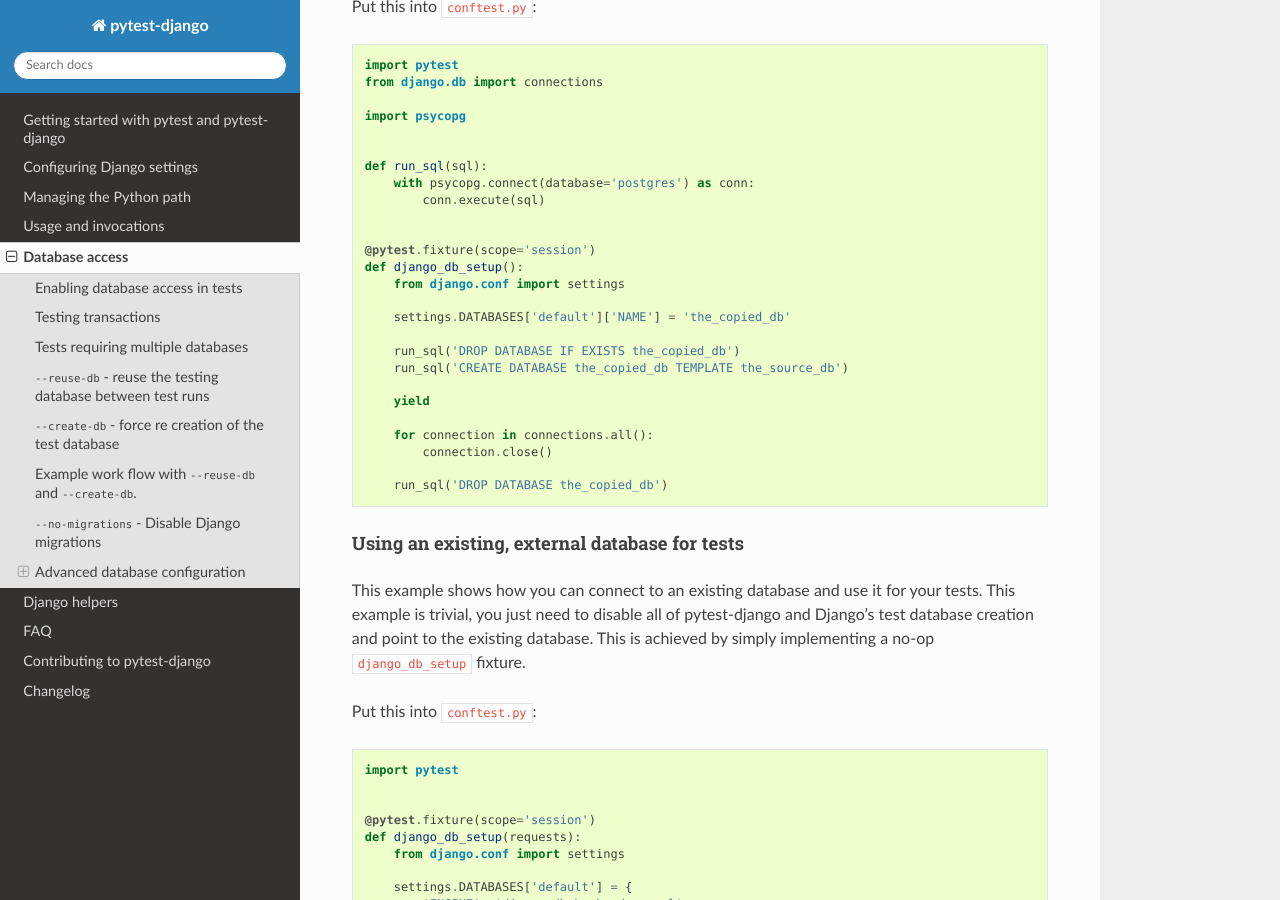
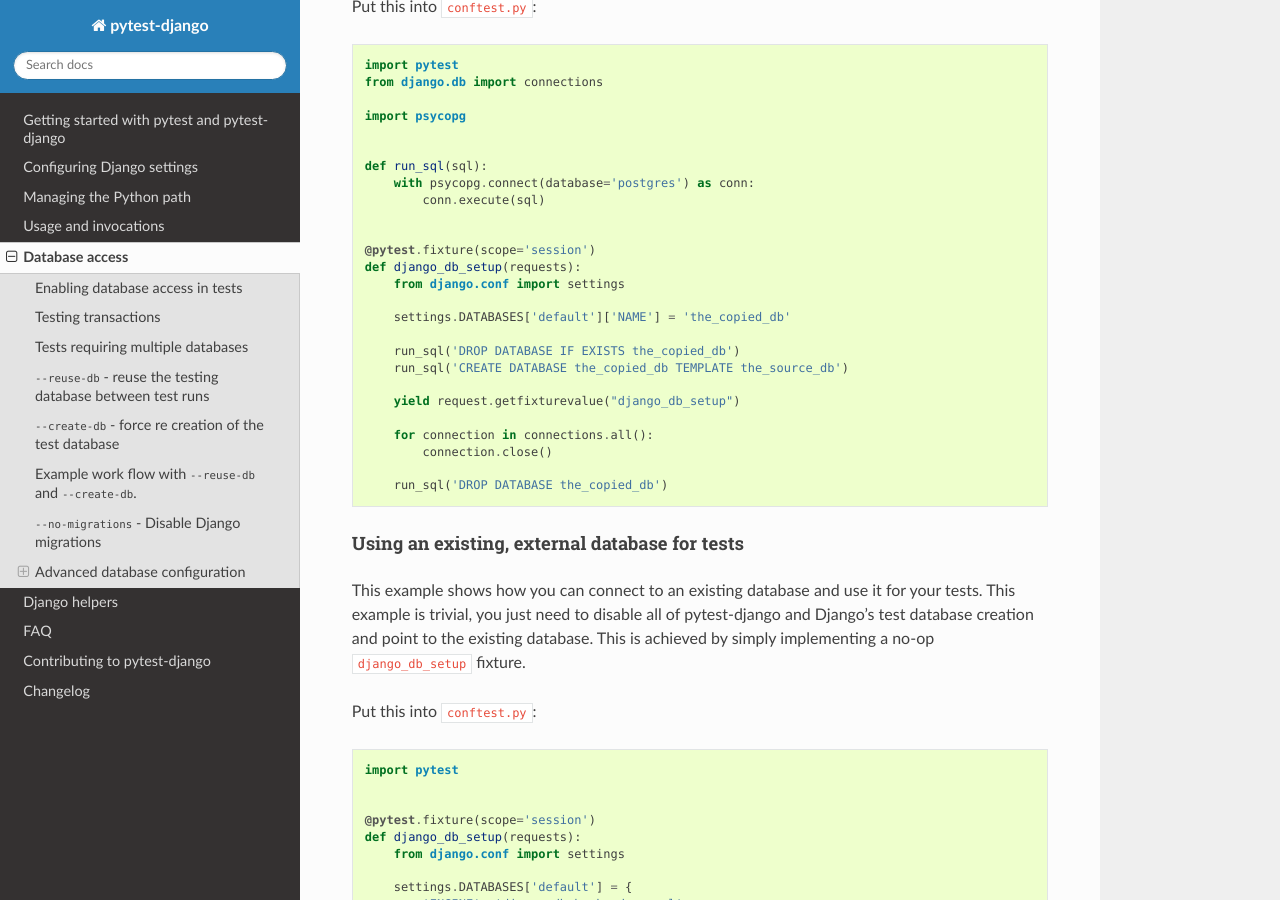
Before and after one commit to pytest-dev/pytest-django, a Sphinx documentation site: the page built from docs/database.rst, in a window 1280 px wide and 900 px high, scrolled down 7214 px. Built offline with Sphinx 7.4.7 and the Read the Docs theme 3.1.0, drawn with Linux system fonts in a browser that asks for light colours; cross-references to code outside the pages are shown as plain code.

Commit message:
Update database.rst

```diff
--- a/docs/database.rst
+++ b/docs/database.rst
@@ -334,7 +334,7 @@
 
 
     @pytest.fixture(scope='session')
-    def django_db_setup():
+    def django_db_setup(requests):
         from django.conf import settings
 
         settings.DATABASES['default']['NAME'] = 'the_copied_db'
@@ -342,7 +342,7 @@
         run_sql('DROP DATABASE IF EXISTS the_copied_db')
         run_sql('CREATE DATABASE the_copied_db TEMPLATE the_source_db')
 
-        yield
+        yield request.getfixturevalue("django_db_setup")
 
         for connection in connections.all():
             connection.close()
```
